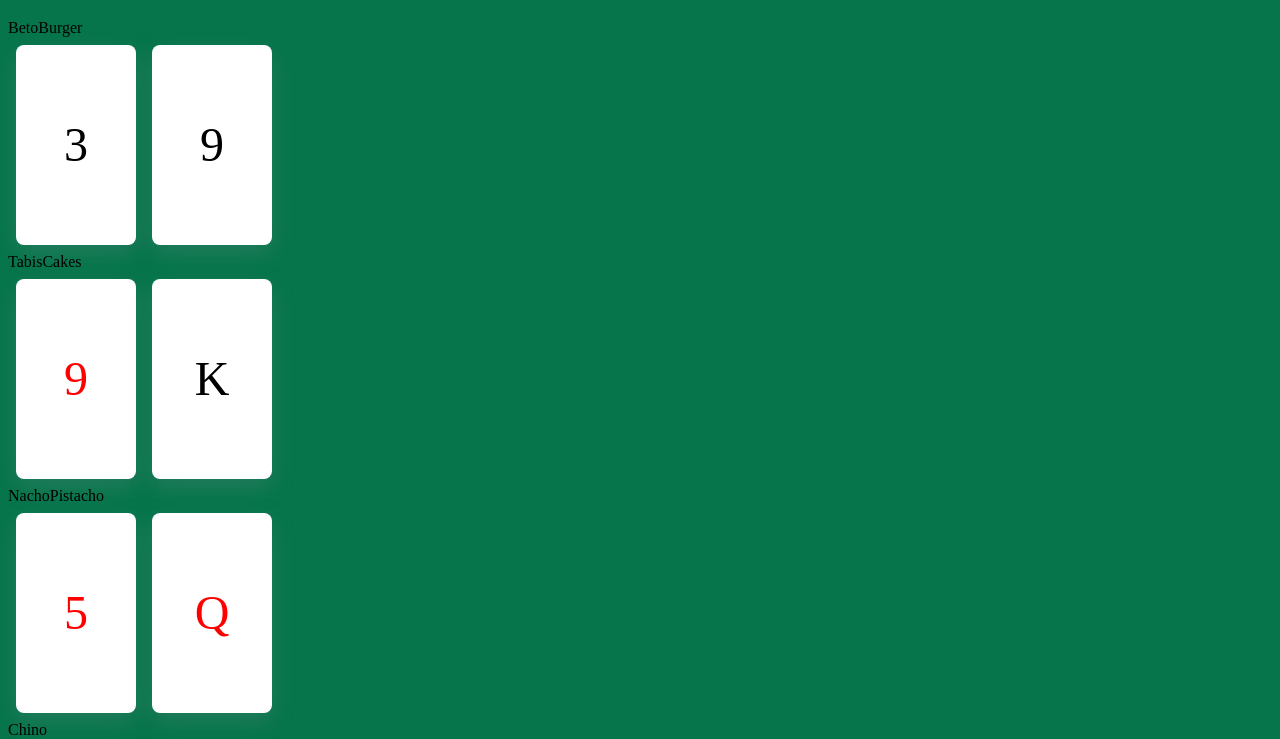
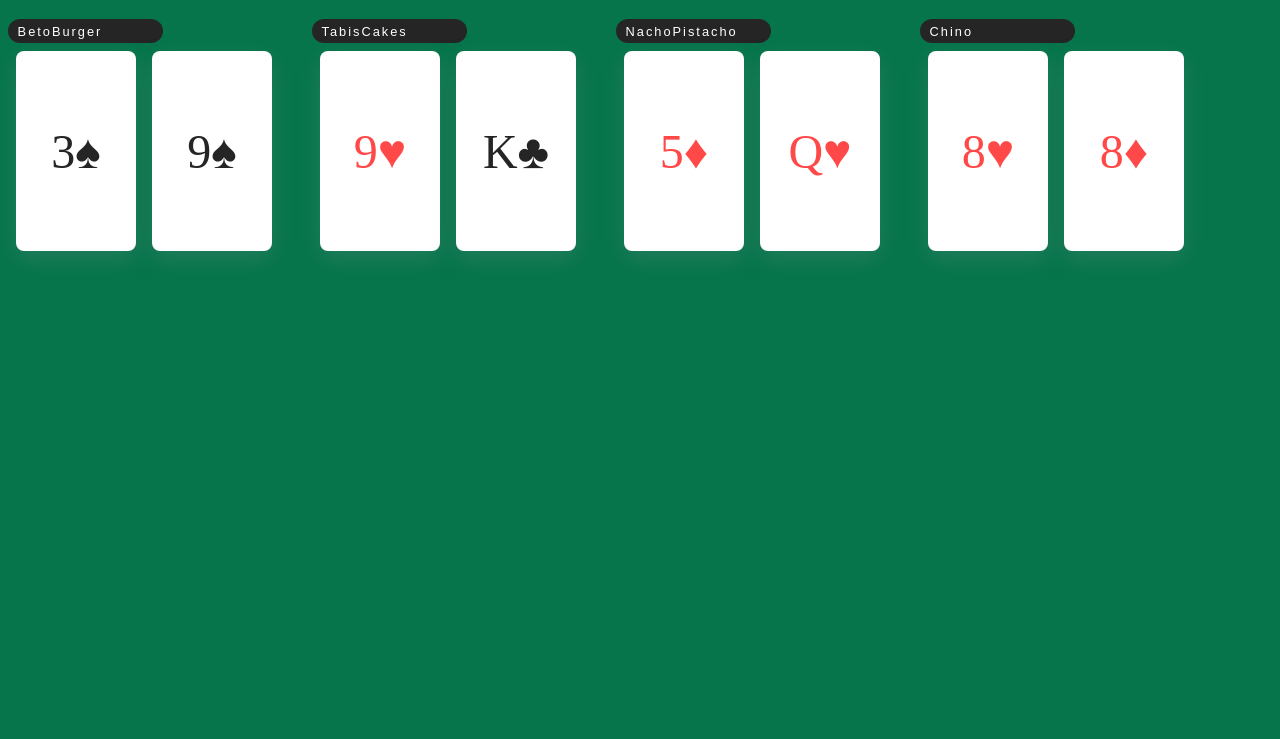
Before and after one commit to albertosubero/pokerjs, a plain HTML site: page index.html in a window 1280 px wide. Shown: the part 61-800 px from the top of the page. Drawn offline with Linux system fonts and the light colour scheme.

Commit message:
PK - add players cards styles

```diff
--- a/index.html
+++ b/index.html
@@ -12,10 +12,12 @@
     <main>
         <h1>Welcome to Poker.js</h1>
     </main>
-    <div id="player_1" class="player"></div>
-    <div id="player_2" class="player"></div>
-    <div id="player_3" class="player"></div>
-    <div id="player_4" class="player"></div>
+    <div class="players__container">
+      <div id="player_1" class="player"></div>
+      <div id="player_2" class="player"></div>
+      <div id="player_3" class="player"></div>
+      <div id="player_4" class="player"></div>
+    </div>
     <script src="./index.js"></script>
   </body>
 </html>
--- a/styles.css
+++ b/styles.css
@@ -2,6 +2,20 @@ body {
   background-color: #06754b;
 }
 
+.players__container {
+  display: flex;
+  gap: 2rem;
+  .player {
+    .player__name {
+      background: #262525;
+      border-radius: 2rem;
+      color: #ffffff;
+      padding: 0.3rem 0.6rem;
+      max-width: 50%;
+      font-family: sans-serif;
+      font-size: .8rem;
+      letter-spacing: 2px;
+    }
     .card {
       background-color: #ffffff;
       display: inline-flex;
@@ -14,7 +28,30 @@ body {
       margin: 0.5rem;
       border-radius: 8px;
       font-size: 3rem;
+      color: #262525;
       &.diamonds, &.hearts {
-      color: red;
+        color: #ff4848;
+      }
+      &.spades {
+        &::after {
+          content: '♠';
         }
       }
+      &.hearts {
+        &::after {
+          content: '♥';
+        }
+      }
+      &.diamonds {
+        &::after {
+          content: '♦';
+        }
+      }
+      &.clubs {
+        &::after {
+          content: '♣';
+        }
+      }
+    }
+  }
+}
```
Lines whose indentation alone changed are shown as unchanged.
